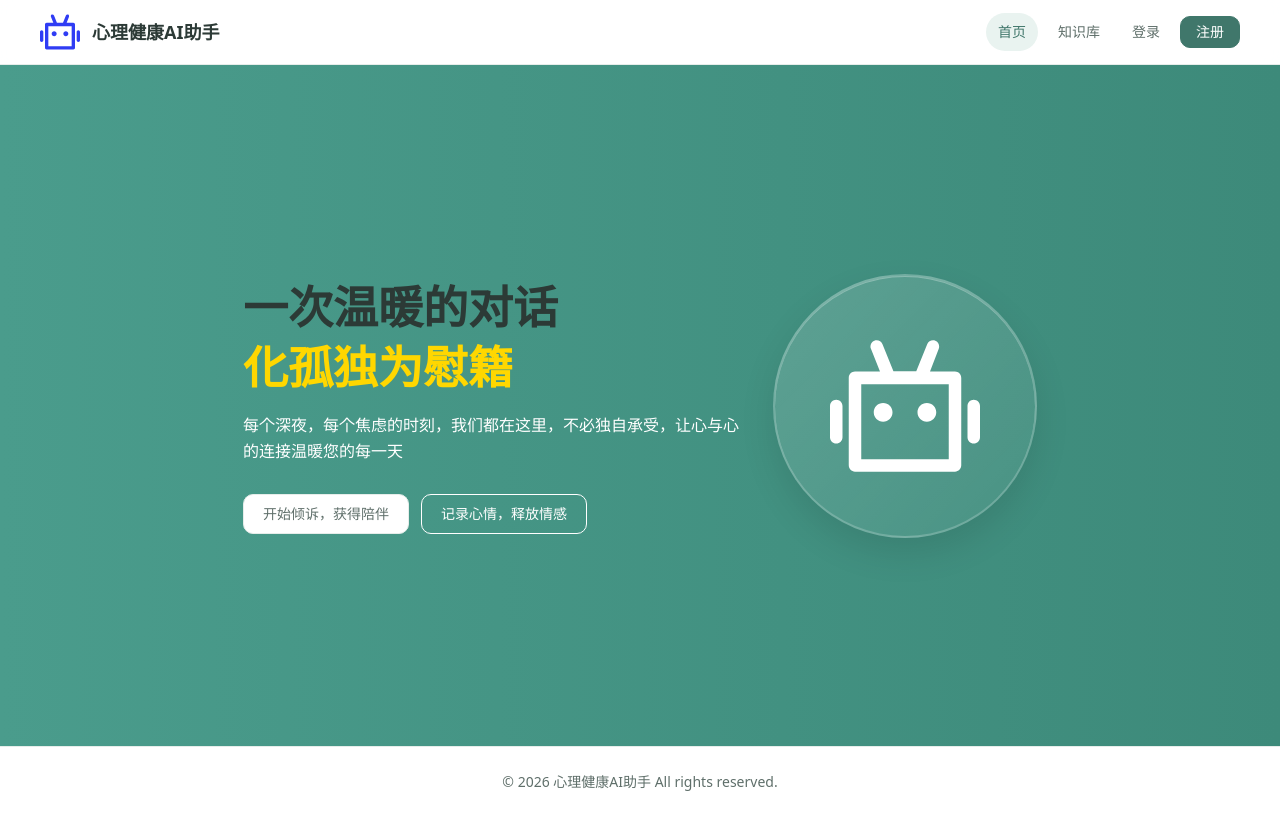
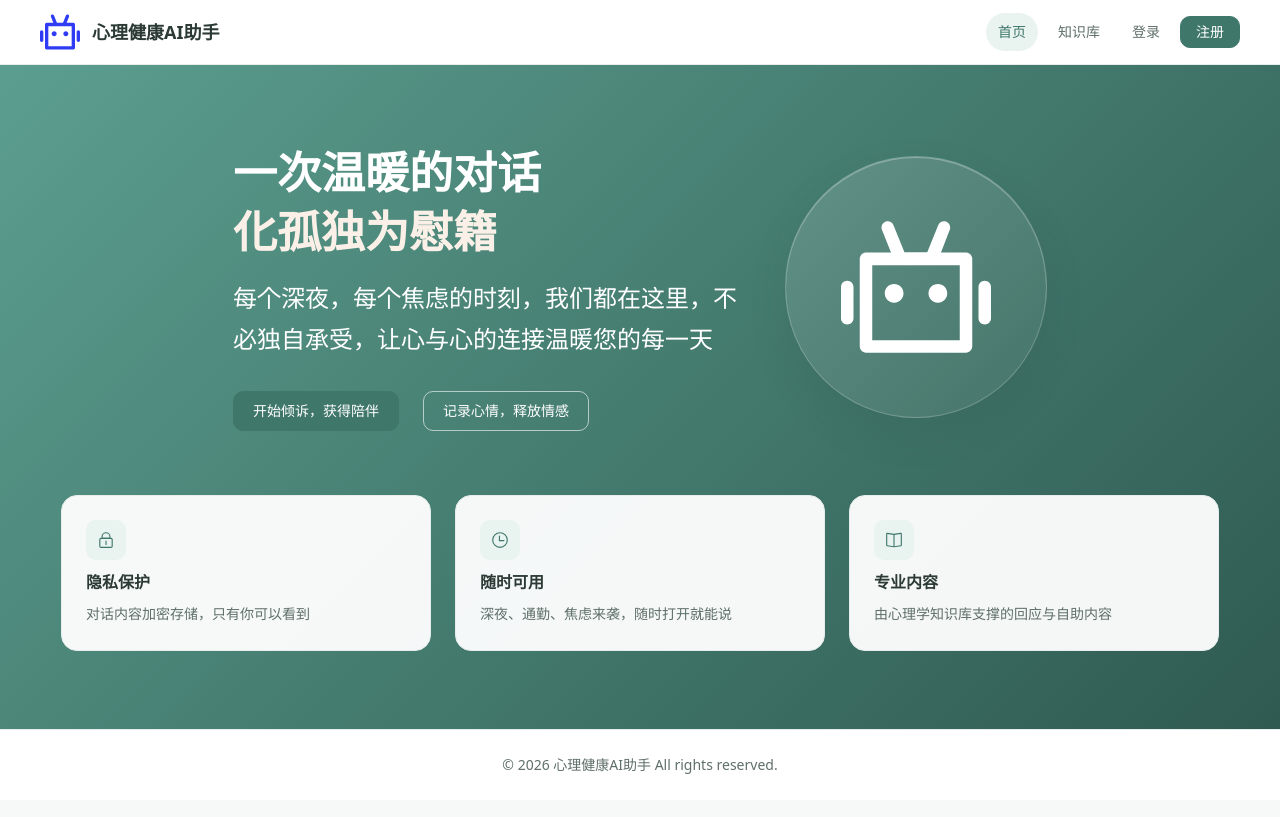
Before and after one commit to DDyuu/AI-Mental-Health-Assistant, a Vue app in the folder vue/: page /home in a window 1280 px wide. Built offline with nearby package versions, Linux system fonts and the light colour scheme.

Commit message:
feat(style): 首页改用设计令牌，修复失效按钮写法与写死高度，新增信任点区块

```diff
--- a/vue/src/views/home.vue
+++ b/vue/src/views/home.vue
@@ -10,18 +10,30 @@
           每个深夜，每个焦虑的时刻，我们都在这里，不必独自承受，让心与心的连接温暖您的每一天
         </p>
         <div class="hero-actions">
-          <el-button size="large" @click="$router.push('/consultation')">开始倾诉，获得陪伴</el-button>
-          <el-button size="large" style="border-color: #fff" color="transparent" @click="$router.push('/emotionDiary')"
+          <el-button type="primary" size="large" @click="$router.push('/consultation')"
+            >开始倾诉，获得陪伴</el-button
+          >
+          <el-button
+            class="ghost-btn"
+            size="large"
+            plain
+            @click="$router.push('/emotionDiary')"
             >记录心情，释放情感</el-button
           >
         </div>
       </div>
       <div class="robot">
-        <el-image
-          style="width: 150px; height: 150px"
-          :src="iconUrl"
-          alt="机器人"
-        />
+        <el-image class="robot-img" :src="iconUrl" alt="机器人" />
+      </div>
+    </div>
+
+    <div class="trust-points">
+      <div class="trust-item" v-for="item in trustPoints" :key="item.title">
+        <span class="trust-icon">
+          <el-icon><component :is="item.icon" /></el-icon>
+        </span>
+        <h3 class="trust-title">{{ item.title }}</h3>
+        <p class="trust-desc">{{ item.desc }}</p>
       </div>
     </div>
   </div>
@@ -29,72 +41,185 @@
 <script setup>
 import { ref, onMounted } from "vue";
 const iconUrl = new URL("@/assets/images/robot.svg", import.meta.url).href;
+const trustPoints = [
+  {
+    icon: 'Lock',
+    title: '隐私保护',
+    desc: '对话内容加密存储，只有你可以看到'
+  },
+  {
+    icon: 'Clock',
+    title: '随时可用',
+    desc: '深夜、通勤、焦虑来袭，随时打开就能说'
+  },
+  {
+    icon: 'Reading',
+    title: '专业内容',
+    desc: '由心理学知识库支撑的回应与自助内容'
+  }
+]
 </script>
 <style lang="scss" scoped>
+@use '../styles/mixins' as m;
+
 .home-container {
-    min-height: calc(100vh - 215px);
-  background: linear-gradient(
-      90deg,
-      rgb(74, 156, 140) 0%,
-      rgb(61, 138, 122) 100%
-    )
-    rgba(74, 156, 140, 0.95);
-  color: white;
-  padding: 3rem 20px;
+  flex: 1;
   display: flex;
+  flex-direction: column;
   align-items: center;
   justify-content: center;
+  gap: var(--space-8);
+  padding: var(--space-8) var(--space-5);
+  background: linear-gradient(135deg, var(--color-primary-soft) 0%, var(--color-primary-dark) 100%);
+  color: var(--color-text-inverse);
+
   .content {
     display: flex;
+    align-items: center;
     justify-content: center;
-    align-items: center;
-    gap: 30px;
+    gap: var(--space-6);
     flex-wrap: wrap;
+    width: 100%;
     max-width: 1200px;
-    width: 100%;
+
     .text {
       flex: 1;
       min-width: 300px;
-      max-width: 500px;
+      max-width: 520px;
+
       .title {
-        font-size: 45px;
-        font-weight: bold;
-        margin-bottom: 15px;
+        margin-bottom: var(--space-4);
+        font-size: var(--font-3xl);
+        font-weight: 700;
+        color: var(--color-text-inverse);
+
         .highlight-text {
-          color: #ffd700;
+          /* 44px 属大字号档（≥3:1）。--color-accent-light 在渐变最亮处只有 2.78:1，
+             只在其实际所在的中段位置（≈3.5:1）达标。实施时必须实测该元素的实际背景对比度：
+             若不足 3:1，改用 var(--color-text-inverse)（全渐变最低 3.12:1）并保留 font-weight: 700。 */
+          color: var(--color-accent-light);
         }
       }
+
+      .description {
+        /* 24px 纯白：进入大字号档（门槛 3:1）。18px + --alpha-90 在柔和渐变上仅 3.58:1，不满足正文的 4.5:1。
+           纯白在整条渐变上最低 3.119:1（Task 2 复审实测），故 24px 档安全。 */
+        font-size: var(--font-xl);
+        line-height: 1.7;
+        color: var(--color-text-inverse);
+      }
+
       .hero-actions {
-        margin-top: 30px;
+        display: flex;
+        flex-wrap: wrap;
+        gap: var(--space-3);
+        margin-top: var(--space-6);
+      }
+
+      .ghost-btn {
+        background: transparent;
+        border-color: var(--alpha-60);
+        color: var(--color-text-inverse);
+
+        &:hover,
+        &:focus {
+          background: var(--alpha-10);
+          border-color: var(--color-text-inverse);
+          color: var(--color-text-inverse);
+        }
       }
     }
+
     .robot {
       display: flex;
+      align-items: center;
       justify-content: center;
-      align-items: center;
       width: 260px;
       height: 260px;
-      border-radius: 50%;
-      border: 2px solid rgba(255, 255, 255, 0.2);
-      background: linear-gradient(
-        135deg,
-        rgba(255, 255, 255, 0.15) 0%,
-        rgba(255, 255, 255, 0.05) 100%
-      );
-      box-shadow:
-        0 15px 35px rgba(0, 0, 0, 0.1),
-        inset 0 1px 0 rgba(255, 255, 255, 0.3);
+      border: 1px solid var(--alpha-20);
+      border-radius: var(--radius-pill);
+      background: linear-gradient(135deg, var(--alpha-15) 0%, var(--alpha-05) 100%);
+      box-shadow: var(--shadow-lg), inset 0 1px 0 var(--alpha-30);
+      flex-shrink: 0;
+
+      .robot-img {
+        width: 150px;
+        height: 150px;
+      }
     }
   }
 
-  @media (max-width: 768px) {
-    padding: 2rem 10px;
+  .trust-points {
+    display: flex;
+    justify-content: center;
+    gap: var(--space-5);
+    flex-wrap: wrap;
+    width: 100%;
+    max-width: 1200px;
+
+    .trust-item {
+      flex: 1 1 220px;
+      max-width: 320px;
+      padding: var(--space-5);
+      /* 95% 白卡而非 10% 白玻璃：玻璃底上的浅色文字无法达到 4.5:1（14px 正文）。
+         近白卡底让深色文字拿到 ≈11:1，且视觉上仍是"浮在渐变上的玻璃卡"。 */
+      border: 1px solid var(--color-border);
+      border-radius: var(--radius-lg);
+      background: var(--alpha-95);
+
+      .trust-icon {
+        display: flex;
+        align-items: center;
+        justify-content: center;
+        width: 40px;
+        height: 40px;
+        margin-bottom: var(--space-3);
+        border-radius: var(--radius-md);
+        background: var(--color-primary-light);
+        font-size: var(--font-lg);
+        color: var(--color-primary);
+      }
+
+      .trust-title {
+        margin-bottom: var(--space-2);
+        font-size: var(--font-md);
+        font-weight: 600;
+        color: var(--color-text);
+      }
+
+      .trust-desc {
+        font-size: var(--font-sm);
+        line-height: 1.7;
+        color: var(--color-text-secondary);
+      }
+    }
+  }
+
+  @include m.below-sm {
+    gap: var(--space-6);
+    padding: var(--space-6) var(--space-4);
+
     .content {
-      flex-direction: column;
+      flex-direction: column-reverse;
       text-align: center;
+
       .text {
         .title {
-          font-size: 30px;
+          font-size: var(--font-2xl);
+        }
+
+        .hero-actions {
+          justify-content: center;
+        }
+      }
+
+      .robot {
+        width: 180px;
+        height: 180px;
+
+        .robot-img {
+          width: 104px;
+          height: 104px;
         }
       }
     }
```
